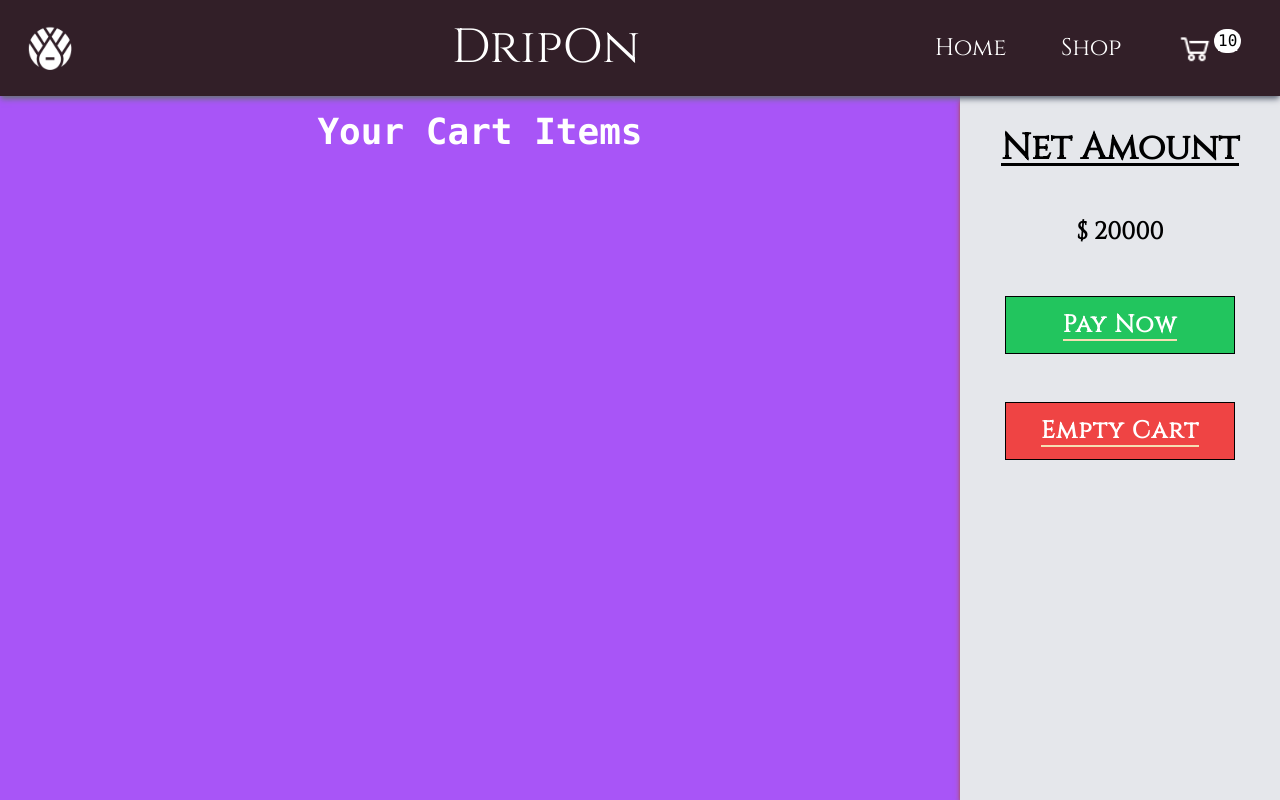
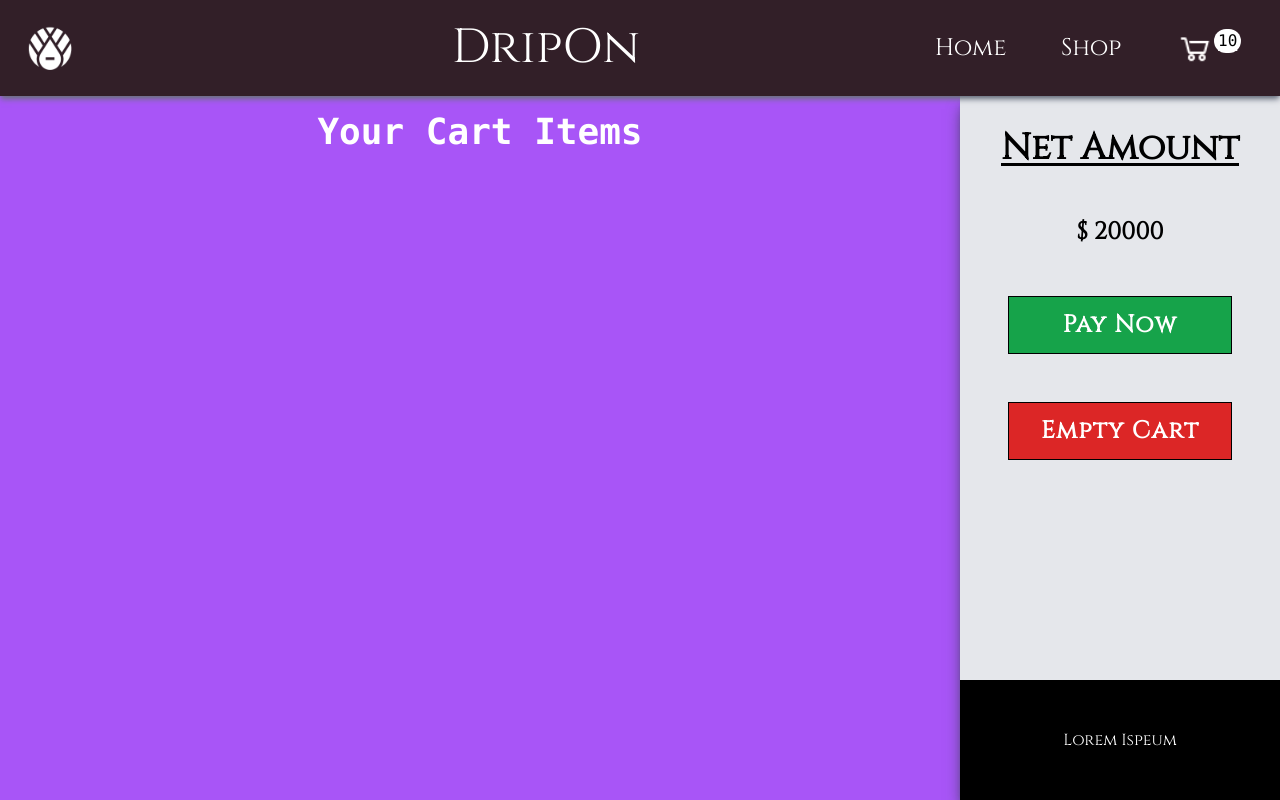
Before and after one commit to Tribhuwan-Joshi/dripOn, a React (Create React App) app: page /dripOn/cart in a window 1280 px wide. Built offline with nearby package versions, Linux system fonts and the light colour scheme.

Commit message:
add checkout card

```diff
--- a/src/components/Cart.js
+++ b/src/components/Cart.js
@@ -1,3 +1,5 @@
+import github from "../assets/github.png"
+
 function Cart() {
   return (
     <div className="bg-[#ee9e9e] flex-1 flex">
@@ -6,7 +8,7 @@ function Cart() {
           Your Cart Items
         </h1>
       </div>
-      <div className="w-[25vw] bg-gray-200 flex flex-col p-4  gap-12 shadow-md h-full shadow-amber-700">
+      <div className="w-[25vw] bg-gray-200  flex flex-col pt-4 gap-12 shadow-lg h-full shadow-gray-700">
         <h1 className="text-4xl text-center underline underline-offset-4 font-semibold mt-4">
           {" "}
           Net Amount
@@ -14,13 +16,14 @@ function Cart() {
         <h1 className="text-2xl font-semibold w-max mx-auto break-words">
           $ 20000
         </h1>
-        <button className=" bg-green-500  transition duration-300  hover: hover:scale-110 ease-in-out w-[80%] py-3 text-white tracking-wider font-bold text-2xl border-black border mx-auto">
+        <button className=" bg-green-600 active:bg-green-700  transition duration-300   hover:scale-110 ease-in-out w-[70%] py-3 text-white tracking-wider font-bold text-2xl border-black border mx-auto">
           {" "}
           <span className="pay"> Pay Now</span>
         </button>
-        <button className=" bg-red-500 transition duration-300 hover:scale-110 w-[80%]  ease-in-out py-3  text-white font-bold tracking-wider text-2xl border-black border mx-auto">
+        <button className=" bg-red-600 active:bg-red-700 transition duration-300 hover:scale-110 w-[70%]  ease-in-out py-3  text-white font-bold tracking-wider text-2xl border-black border mx-auto">
           <span className="empty"> Empty Cart</span>
         </button>
+        <div className="bg-black mt-auto flex items-center justify-center  h-[15vh] text-white">Lorem Ispeum</div>
       </div>
     </div>
   );
--- a/src/index.css
+++ b/src/index.css
@@ -46,7 +46,7 @@
 }
 
 
-.pay::after , .empty::after{
+.pay:hover::after , .empty:hover::after{
   transform: scaleX(1);
   transform-origin: bottom left;
 }
```
